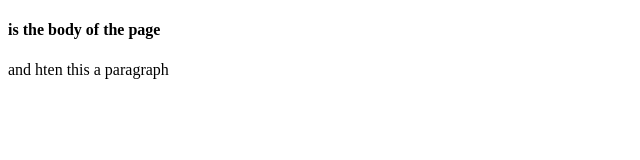
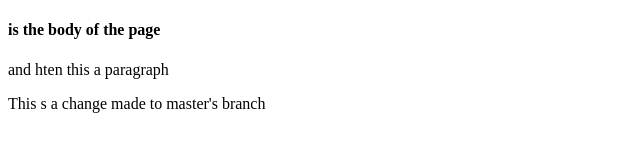
Before and after one commit to alonso-pm/web-page, a website: page index.html in a window 1280 px wide. Shown: the whole page, without its empty margins (0-640 px from the left). Drawn offline with Linux system fonts and the light colour scheme.

Commit message:
indexchanged
This is a commnent of what is changed

```diff
--- a/index.html
+++ b/index.html
@@ -6,5 +6,6 @@
 <body>
 <h4> is the body of the page</h4>
 <p>and hten this a paragraph</p>
+	<p>This s a change made to master's branch</p>
 </body>
 </html>
```
